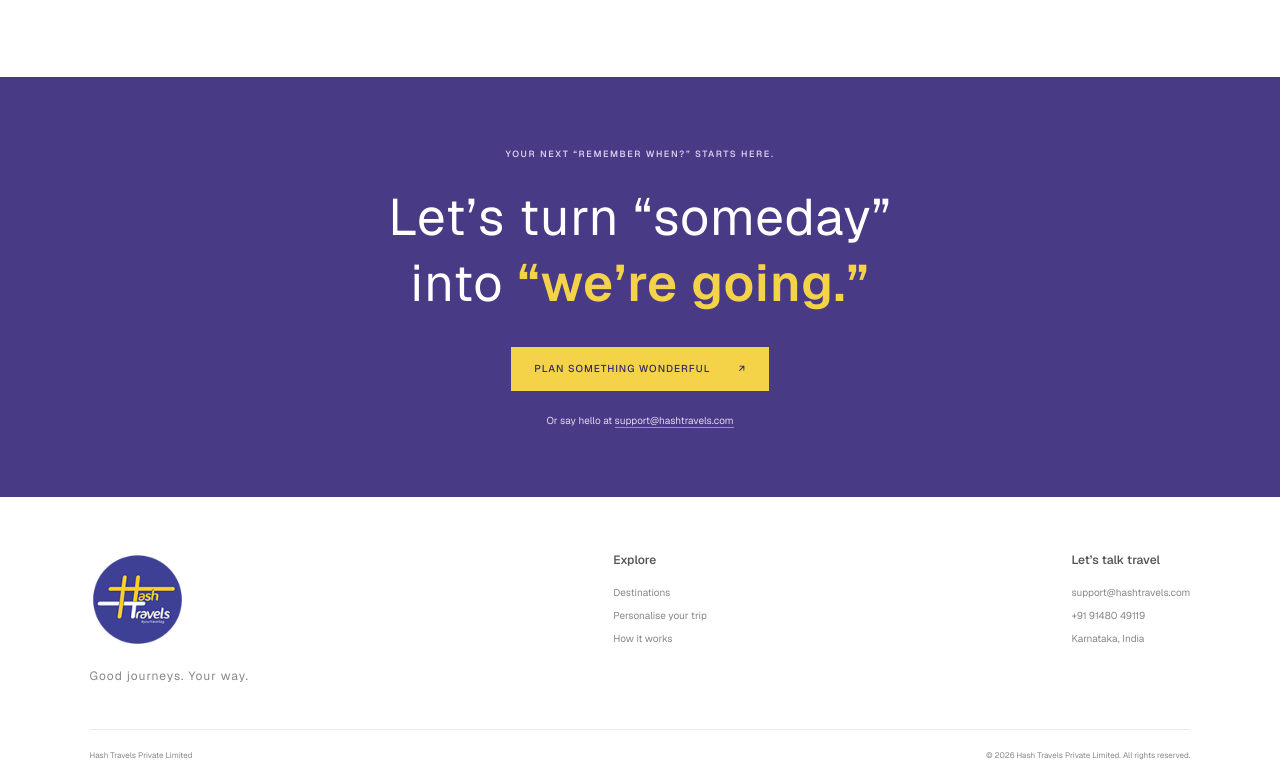
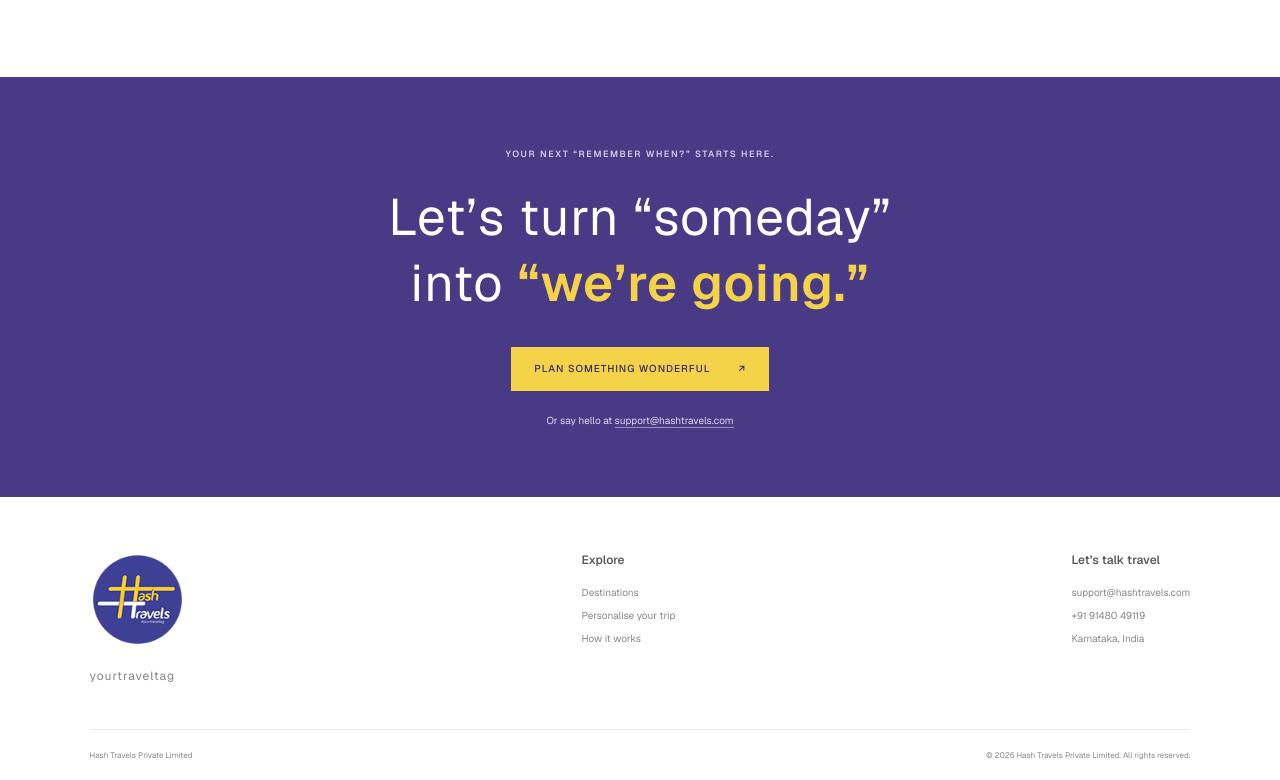
Before and after one commit to deepakac85/hashtravels, a plain HTML site: page index.html in a window 1280 px wide. Shown: the part 2766-3546 px from the top of the page. Drawn offline with Linux system fonts and the light colour scheme.

Commit message:
Update footer tagline to yourtraveltag

```diff
--- a/index.html
+++ b/index.html
@@ -21,7 +21,7 @@
 <section class="why section" id="why-us" aria-labelledby="why-title"><div class="why-intro"><p class="eyebrow">TRAVEL SHOULD FEEL PERSONAL. BECAUSE IT IS.</p><h2 id="why-title">Not just a trip.<br><em>Your trip.</em></h2><p>You bring the curiosity. We bring the thoughtful details that turn a holiday into a story worth telling.</p><a href="#planner" class="text-link">Let’s make it yours <span aria-hidden="true">↗</span></a></div><div class="why-details"><article><span class="why-icon" aria-hidden="true">◎</span><div><h3>Made around you</h3><p>Family time, a solo reset, or a long-overdue reunion. A journey shaped by what matters to you.</p></div></article><article><span class="why-icon" aria-hidden="true">⌁</span><div><h3>Room for the unexpected</h3><p>Thoughtful planning with space to linger over the view, take a detour, or simply do a little less.</p></div></article><article><span class="why-icon" aria-hidden="true">✳</span><div><h3>Real people. Real conversations.</h3><p>Talk to the Hash Travels team about the little details, from the first idea to the final itinerary.</p></div></article></div></section>
 <section class="how section" id="how-it-works" aria-labelledby="how-title"><div class="section-top"><div><p class="eyebrow">A GOOD TRIP DOESN’T NEED A COMPLICATED START.</p><h2 id="how-title">Your next escape,<br><em>in three little steps.</em></h2></div></div><div class="steps"><article><span>01</span><h3>Tell us your kind of away.</h3><p>A destination, a travel date, or just a feeling. Start wherever you are.</p></article><article><span>02</span><h3>Shape the journey together.</h3><p>Work with the team on places, stays, and experiences that fit your style.</p></article><article><span>03</span><h3>Go make some memories.</h3><p>Put the itinerary down once in a while. The best moments happen between the plans.</p></article></div></section>
 <section class="final-cta"><p class="eyebrow">YOUR NEXT “REMEMBER WHEN?” STARTS HERE.</p><h2>Let’s turn “someday”<br>into <em>“we’re going.”</em></h2><a class="button yellow" href="#planner">Plan something wonderful <span aria-hidden="true">↗</span></a><p>Or say hello at <a href="mailto:support@hashtravels.com">support@hashtravels.com</a></p></section>
-</main><footer><div class="footer-top"><div><a href="#" class="logo"><img src="assets/logo.png" alt="Hash Travels — yourtraveltag" width="100" height="100"></a><p>Good journeys. Your way.</p></div><div><h3>Explore</h3><a href="#destinations">Destinations</a><a href="#planner">Personalise your trip</a><a href="#how-it-works">How it works</a></div><div><h3>Let’s talk travel</h3><a href="mailto:support@hashtravels.com">support@hashtravels.com</a><a href="tel:+919148049119">+91 91480 49119</a><span>Karnataka, India</span></div></div><div class="footer-bottom"><span>Hash Travels Private Limited</span><span>© 2026 Hash Travels Private Limited. All rights reserved.</span></div></footer>
+</main><footer><div class="footer-top"><div><a href="#" class="logo"><img src="assets/logo.png" alt="Hash Travels — yourtraveltag" width="100" height="100"></a><p>yourtraveltag</p></div><div><h3>Explore</h3><a href="#destinations">Destinations</a><a href="#planner">Personalise your trip</a><a href="#how-it-works">How it works</a></div><div><h3>Let’s talk travel</h3><a href="mailto:support@hashtravels.com">support@hashtravels.com</a><a href="tel:+919148049119">+91 91480 49119</a><span>Karnataka, India</span></div></div><div class="footer-bottom"><span>Hash Travels Private Limited</span><span>© 2026 Hash Travels Private Limited. All rights reserved.</span></div></footer>
 <dialog id="trip-dialog" aria-labelledby="dialog-title"><button class="close-dialog" type="button" aria-label="Close trip details">×</button><p class="eyebrow">A LITTLE INSPIRATION FOR YOUR NEXT JOURNEY</p><h2 id="dialog-title"></h2><p id="dialog-description"></p><div class="trip-outline"><h3>Your starting point</h3><ul id="trip-points"></ul></div><p class="concept-note">This is a sample itinerary concept. Dates, availability, and pricing need confirmation with the Hash Travels team. Your selections stay in this preview.</p><a id="email-enquiry" class="button purple" href="mailto:support@hashtravels.com">Draft an email enquiry ↗</a></dialog>
 <aside class="help-panel" id="help-panel" aria-labelledby="help-title" hidden>
   <div class="help-header"><div><strong id="help-title">A little travel help?</strong><span>Hash Travels · Quick help</span></div><button id="help-close" type="button" aria-label="Close help">×</button></div>
```
